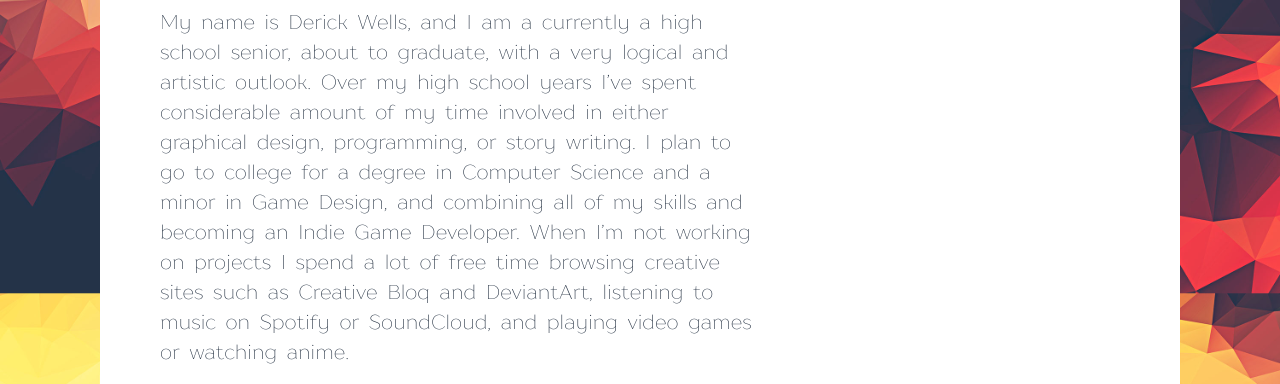
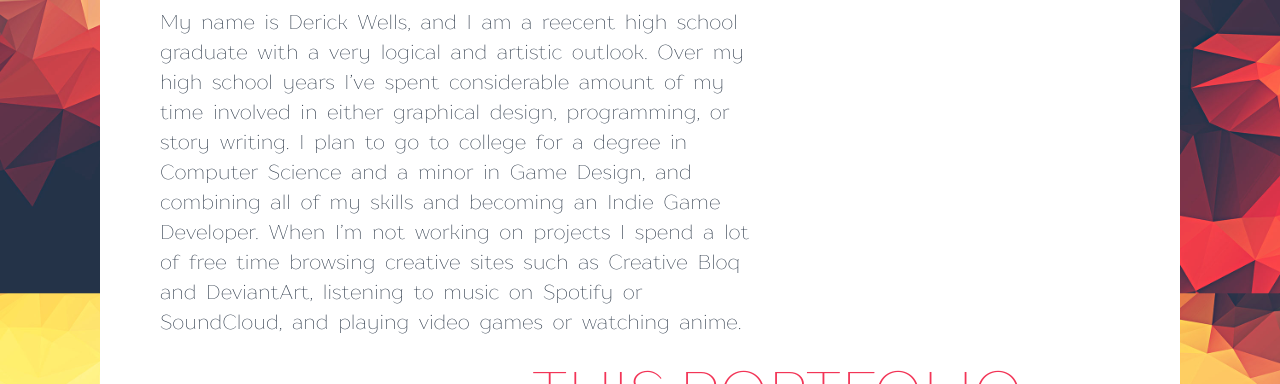
Before and after one commit to Blitzwinger5/blitzwinger5.github.io, a plain HTML site: page index.html in a window 1280 px wide. Shown: the part 560-944 px from the top of the page. Drawn offline with Linux system fonts and the light colour scheme.

Commit message:
Quick Changes

```diff
--- a/index.html
+++ b/index.html
@@ -61,7 +61,7 @@
             <header>
                 <h2><span>Me.</span></h2>
             </header>
-            <p>My name is Derick Wells, and I am a currently a high school senior, about to graduate, with a very logical and artistic outlook. Over my high school years I’ve spent considerable amount of my time involved in either graphical design, programming, or story writing. I plan to go to college for a degree in Computer Science and a minor in Game Design, and combining all of my skills and becoming an Indie Game Developer.
+            <p>My name is Derick Wells, and I am a reecent high school graduate with a very logical and artistic outlook. Over my high school years I’ve spent considerable amount of my time involved in either graphical design, programming, or story writing. I plan to go to college for a degree in Computer Science and a minor in Game Design, and combining all of my skills and becoming an Indie Game Developer.
 
 When I’m not working on projects I spend a lot of free time browsing creative sites such as Creative Bloq and DeviantArt, listening to music on Spotify or SoundCloud, and playing video games or watching anime.
          </p>
```
Also changed, not shown: 1 other file.
